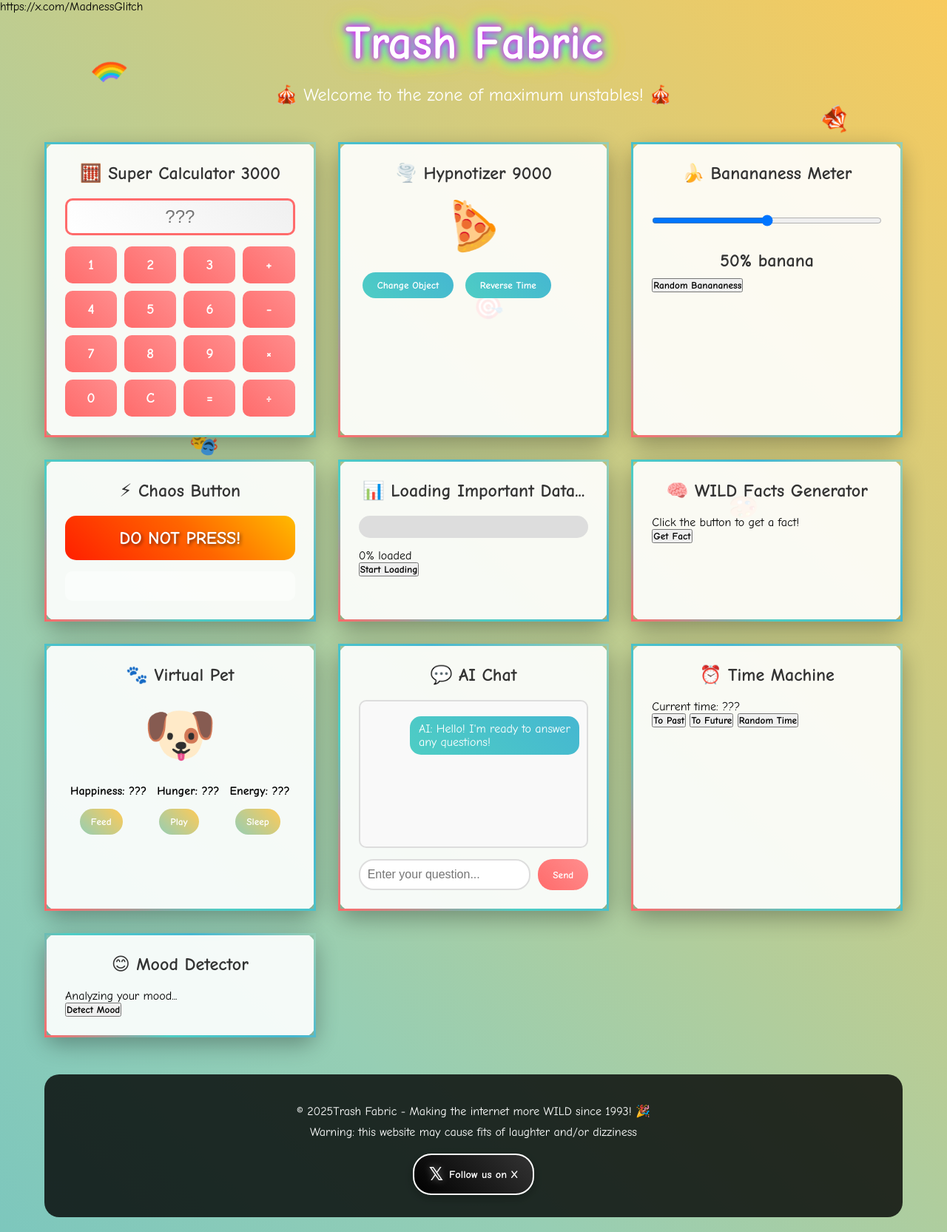
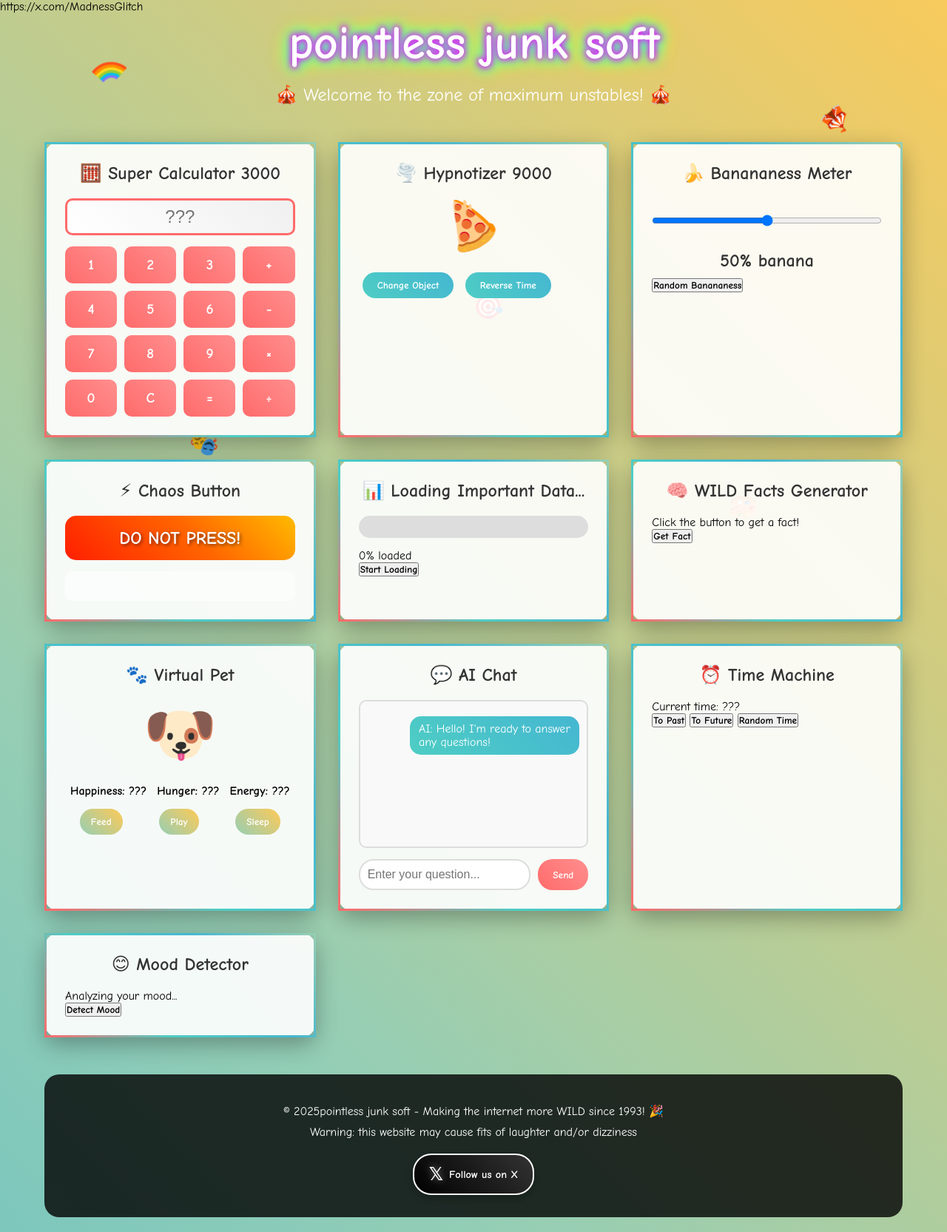
Before and after one commit to alexvladimirovich888/useless-zone, a plain HTML site: page index.html in a window 1280 px wide. Shown: the whole page at 74% size. Drawn offline with Linux system fonts and the light colour scheme.

Commit message:
Update index.html

```diff
--- a/index.html
+++ b/index.html
@@ -3,7 +3,7 @@
 <head>
     <meta charset="UTF-8">
     <meta name="viewport" content="width=device-width, initial-scale=1.0">
-    <title>🌈Trash Fabric  - Maximum Degenerate Utilitises  🌈</title>
+    <title>🌈pointless junk soft  - Maximum Degenerate Utilitises  🌈</title>
     <link rel="stylesheet" href="style.css">
     <link href="https://fonts.googleapis.com/css2?family=Comic+Neue:wght@300;400;700&display=swap" rel="stylesheet">
 </head>
@@ -11,7 +11,7 @@
     <div class="container">
         <!-- Glitchy header -->
         <header class="glitch-header">
-            <h1 class="glitch-text" data-text="Trash Fabric ">Trash Fabric </h1>
+            <h1 class="glitch-text" data-text="pointless junk soft ">pointless junk soft </h1>
             <p class="subtitle">🎪 Welcome to the zone of maximum unstables! 🎪</p>
         </header>
 
@@ -145,7 +145,7 @@
 
         <!-- Footer -->
         <footer class="footer">
-            <p>© 2025Trash Fabric  - Making the internet more WILD since 1993! 🎉</p>
+            <p>© 2025pointless junk soft  - Making the internet more WILD since 1993! 🎉</p>
             <p>Warning: this website may cause fits of laughter and/or dizziness</p>
             <div class="social-links">
                 <a href="https://x.com/useful_utility" target="_blank" class="x-button">
```
